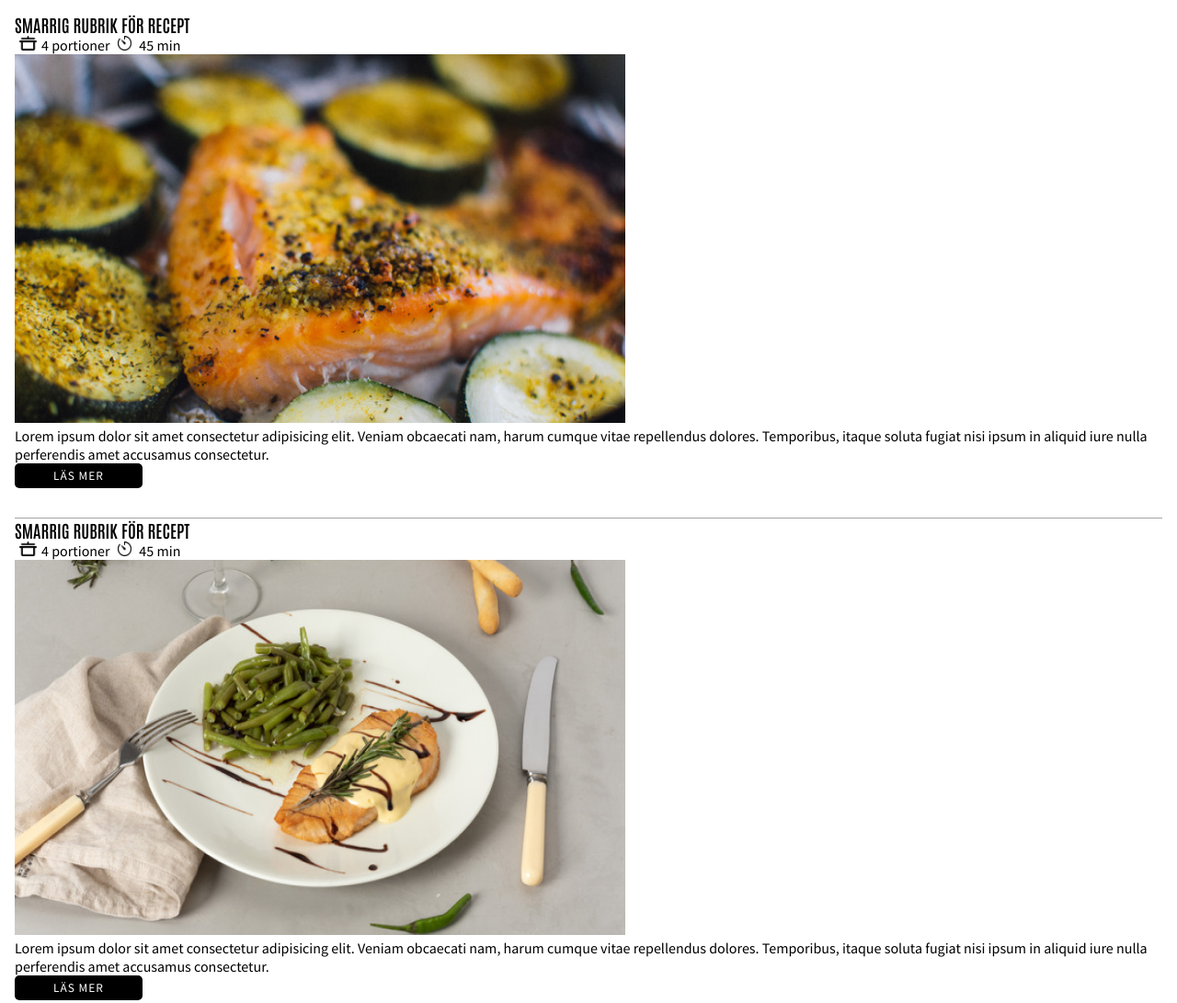
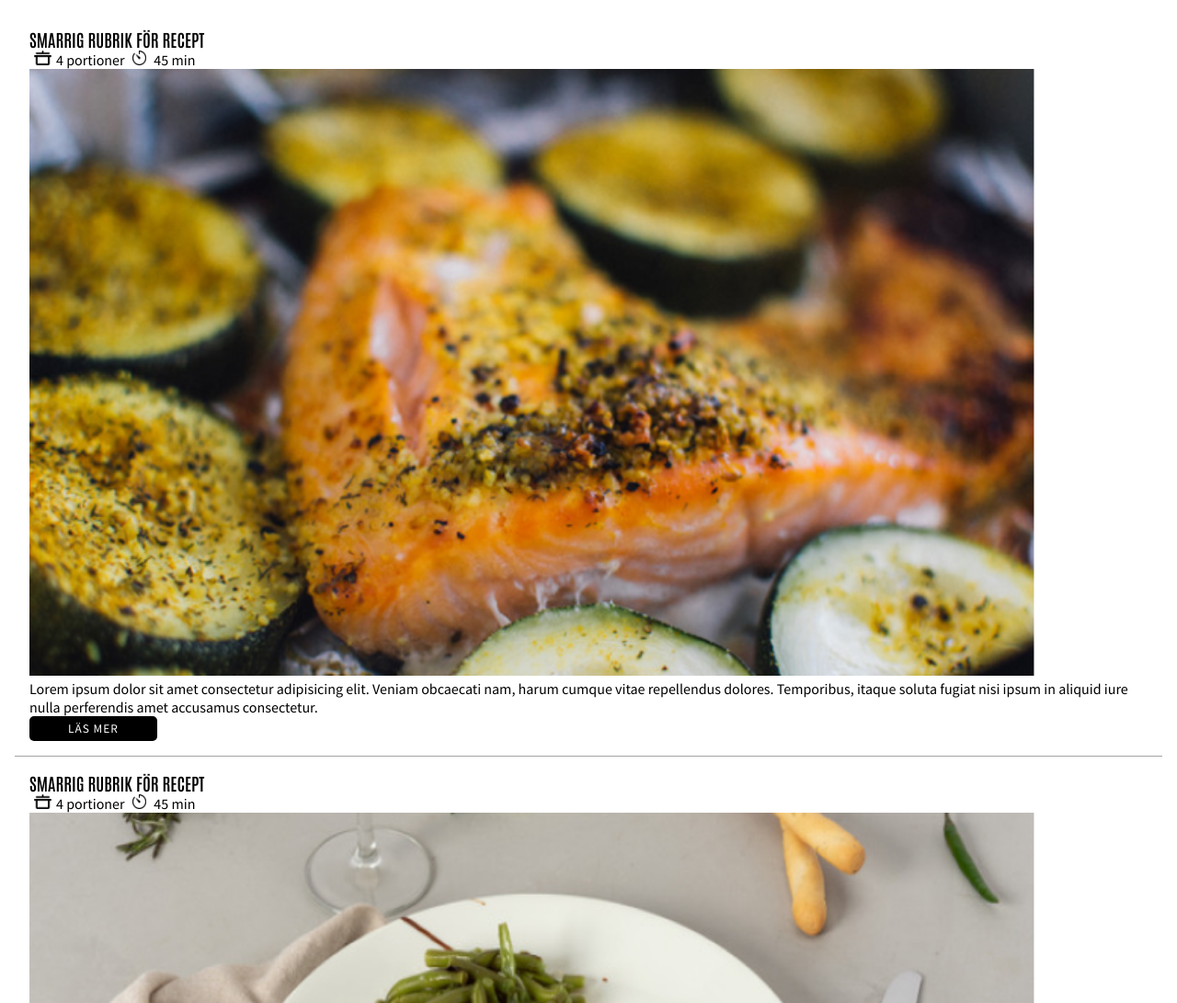
Before and after one commit to TildaL/gruppblogg, a plain HTML site: page index.html in a window 1280 px wide. Shown: the part 642-1733 px from the top of the page at 92% size. Drawn offline with Linux system fonts and the light colour scheme.

Commit message:
new update

```diff
--- a/index.html
+++ b/index.html
@@ -29,14 +29,14 @@
             <article>
                 <h3>Smarrig rubrik för recept</h3>
                 <p class="recept-info"><img class="icon" src="images/fePot0.png">4 portioner <img class="icon" src="images/timer_icon.png"> 45 min</p>
-                <img src="images/dish.png" alt="">
+                <img class="recept-img" src="images/dish.png" alt="">
                 <p>Lorem ipsum dolor sit amet consectetur adipisicing elit. Veniam obcaecati nam, harum cumque vitae repellendus dolores. Temporibus, itaque soluta fugiat nisi ipsum in aliquid iure nulla perferendis amet accusamus consectetur.</p>
                 <button>Läs mer</button>
             </article>
             <article>
                 <h3>Smarrig rubrik för recept</h3>
                 <p class="recept-info"><img class="icon" src="images/fePot0.png">4 portioner <img class="icon" src="images/timer_icon.png"> 45 min</p>
-                <img src="images/salmon.png" alt="">
+                <img class="recept-img" src="images/salmon.png" alt="">
                 <p>Lorem ipsum dolor sit amet consectetur adipisicing elit. Veniam obcaecati nam, harum cumque vitae repellendus dolores. Temporibus, itaque soluta fugiat nisi ipsum in aliquid iure nulla perferendis amet accusamus consectetur.</p>
                 <button>Läs mer</button>
             </article>
--- a/style.css
+++ b/style.css
@@ -43,15 +43,17 @@ a {
     overflow-x: hidden;
 }
 .container-main-content {
-    /* max-width: 100vw; */
     margin: 1em;
 }
 
 article {
-    /* max-width: 100vw; */
-    /* width: 100px; */
     border-bottom: 1px solid rgb(165, 163, 163);
-    padding-bottom: 2em;
+    padding: 1em;
+}
+
+.recept-img {
+    width: 90%;
+    margin: 0 auto;
 }
 
 button {
```
